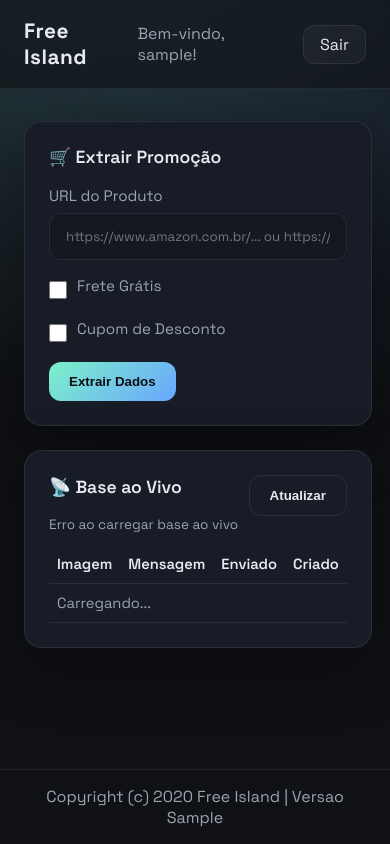
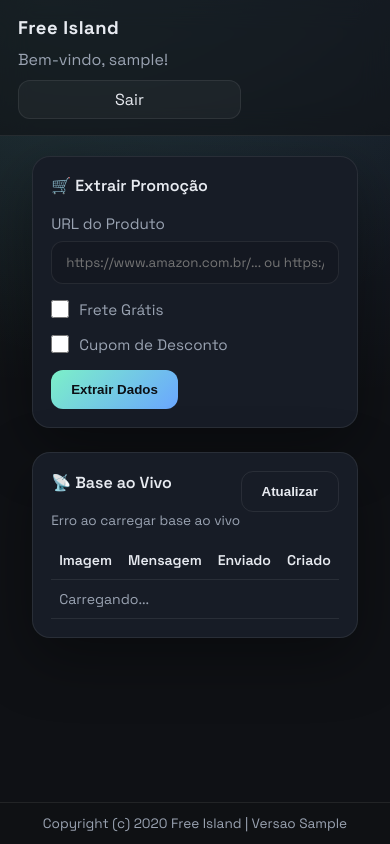
Before and after one commit to Gustavo-Fantini/Render, a Python web app: template templates/dashboard.html in a window 390 px wide. Run offline with Jinja, Linux system fonts and the light colour scheme; the template is opened without the code that fills it: most values are stand-ins (such as "Sample title", 1, 10 or a date in 2020).

Commit message:
4.0.18 Improve dashboard mobile layout

```diff
--- a/templates/dashboard.html
+++ b/templates/dashboard.html
@@ -156,6 +156,10 @@
             width: 18px;
             height: 18px;
             accent-color: var(--accent);
+        }
+
+        .checkbox-group label {
+            margin-bottom: 0;
         }
 
         .coupon-section {
@@ -360,6 +364,86 @@
 
             .form-row {
                 grid-template-columns: 1fr;
+            }
+        }
+
+        @media (max-width: 720px) {
+            .header-content {
+                flex-direction: column;
+                align-items: flex-start;
+                gap: 10px;
+                padding: 16px 18px;
+            }
+
+            .user-info {
+                flex-wrap: wrap;
+                gap: 10px;
+            }
+
+            .container {
+                padding: 20px 16px 32px;
+            }
+
+            .panel {
+                padding: 18px;
+            }
+
+            .panel-title {
+                font-size: 1rem;
+            }
+
+            input[type="url"], input[type="text"], input[type="number"], textarea {
+                padding: 12px 14px;
+            }
+
+            textarea {
+                min-height: 140px;
+            }
+
+            .product-preview {
+                grid-template-columns: 1fr;
+                text-align: left;
+            }
+
+            .product-image {
+                width: 100%;
+                height: 180px;
+            }
+
+            .actions {
+                flex-direction: column;
+            }
+
+            .actions .btn {
+                width: 100%;
+            }
+
+            .btn-logout {
+                width: 100%;
+                text-align: center;
+            }
+
+            .table {
+                font-size: 0.88rem;
+            }
+        }
+
+        @media (max-width: 480px) {
+            .logo {
+                font-size: 1.15rem;
+            }
+
+            .checkbox-group {
+                align-items: flex-start;
+            }
+
+            .product-image {
+                height: 150px;
+            }
+
+            .footer {
+                font-size: 0.85rem;
+                padding: 12px;
             }
         }
     </style>
```
Also changed, not shown: README.md, 1 other file.
